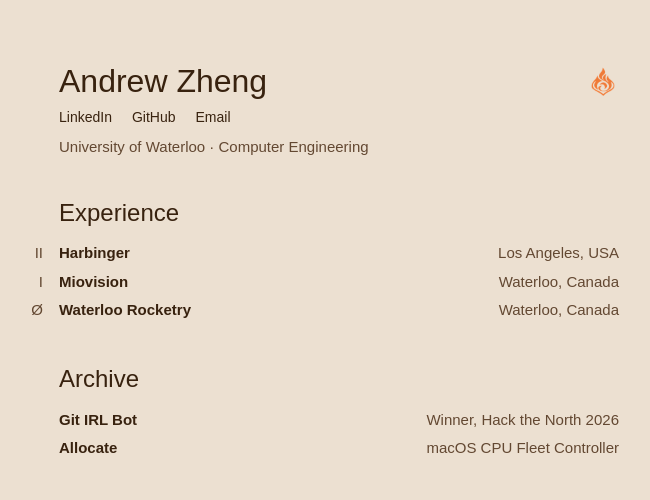
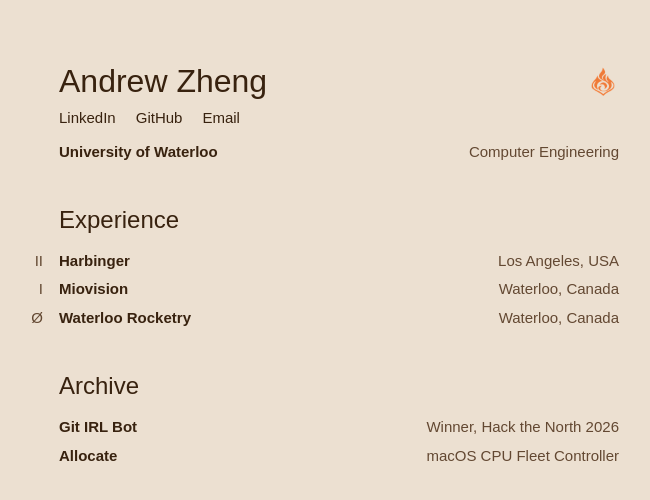
Before and after one commit to awzheng/me, a Next.js app: page / in a window 1280 px wide. Shown: the top 500 px of the page, without its empty margins (301-951 px from the left). Built offline with nearby package versions, Linux system fonts and the light colour scheme; a web font is replaced by a local one.

Commit message:
fix size

```diff
--- a/app/globals.css
+++ b/app/globals.css
@@ -70,7 +70,7 @@
   font-size: 2rem;
   line-height: 1.1;
 }
-.socials { display: flex; gap: 1.25rem; margin-top: 0.5rem; font-size: 0.875rem; }
+.socials { display: flex; gap: 1.25rem; margin-top: 0.5rem; }
 .theme-toggle { background: none; border: 0; padding: 0; cursor: pointer; line-height: 0; }
 .theme-toggle:hover { opacity: 0.6; }
 .theme-toggle:focus-visible { outline: 1px solid var(--fg); outline-offset: 3px; }
@@ -82,7 +82,7 @@
 }
 :root[data-theme="dark"] .icon-light { display: none !important; }
 :root[data-theme="dark"] .icon-dark { display: block !important; }
-.sub { margin-top: 0.5rem; color: var(--muted); }
+.edu { margin-top: 0.5rem; }
 
 /* Sections */
 section {
--- a/app/page.tsx
+++ b/app/page.tsx
@@ -38,7 +38,12 @@
             </a>
           ))}
         </nav>
-        <p className="sub">University of Waterloo · Computer Engineering</p>
+        <div className="row edu">
+          <a className="title" href="https://uwaterloo.ca/electrical-computer-engineering/" target="_blank" rel="noopener noreferrer">
+            University of Waterloo
+          </a>
+          <span className="meta">Computer Engineering</span>
+        </div>
       </header>
 
       <section>
```
